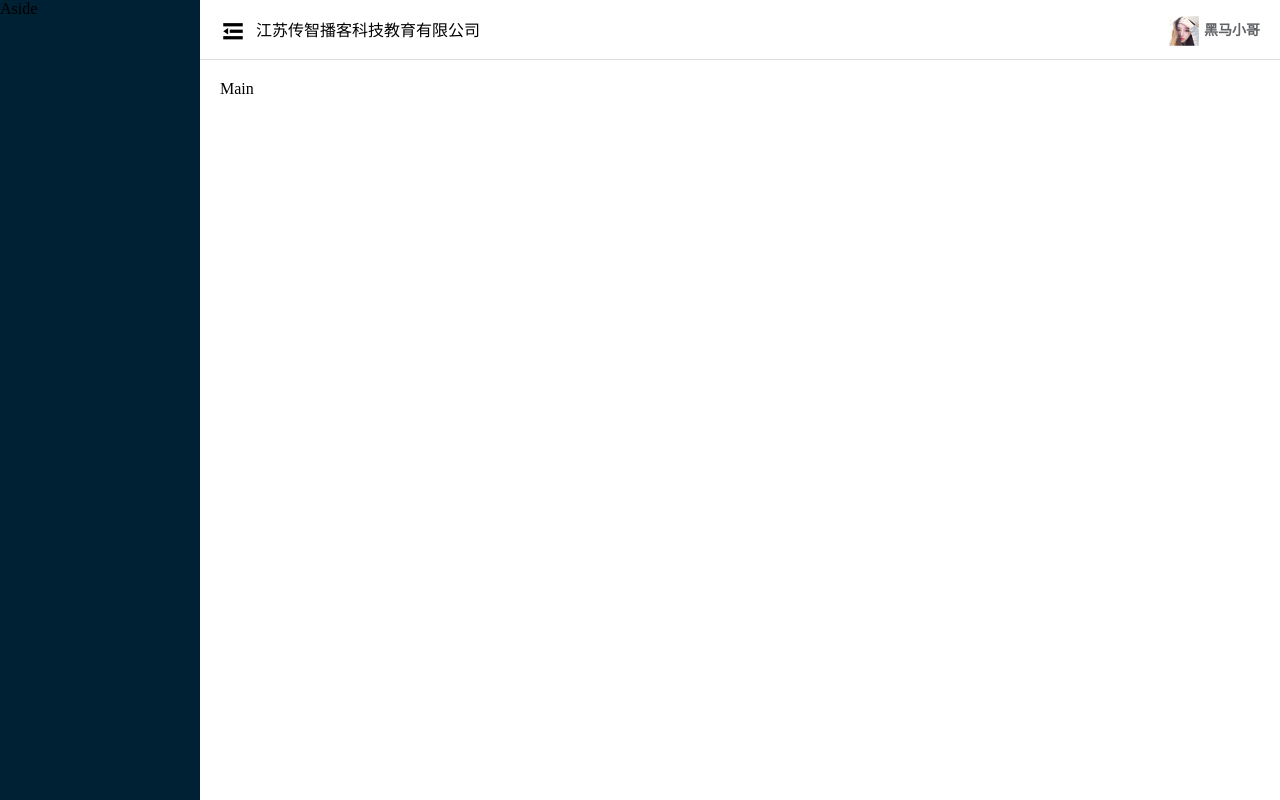
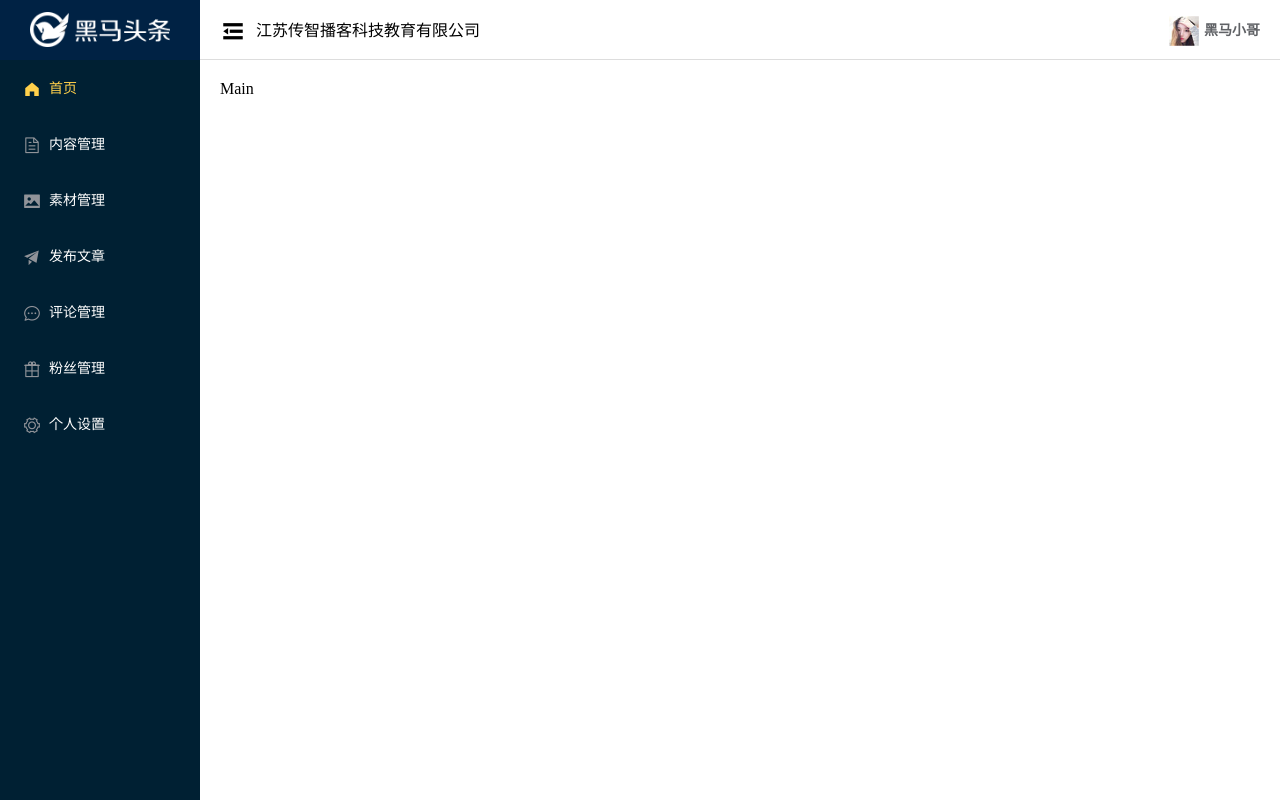
Before and after one commit to whatxin/hm74-toutiao, a Vue app: page /#/ in a window 1280 px wide. Built offline with nearby package versions, Linux system fonts and the light colour scheme.

Commit message:
完成侧边栏布局和缩放

```diff
--- a/src/views/home/index.vue
+++ b/src/views/home/index.vue
@@ -1,9 +1,51 @@
 <template>
     <el-container class="home-container">
-        <el-aside class="aside" width="200px">Aside</el-aside>
+        <el-aside class="aside" :width="togg?'64px':'200px'">
+            <div class="logo" :class="{xlogo:togg}"></div>
+
+        <el-menu
+        style="border-right:none"
+            default-active="1"
+            background-color="#002033"
+            text-color="#fff"
+            active-text-color="#ffd04b"
+            :collapse='togg'
+            :collapse-transition='false'
+            >
+            <el-menu-item index="1">
+                <i class="el-icon-s-home"></i>
+                <span slot="title">首页</span>
+            </el-menu-item>
+            <el-menu-item index="2">
+                <i class="el-icon-document"></i>
+                <span slot="title">内容管理</span>
+            </el-menu-item>
+            <el-menu-item index="3">
+                <i class="el-icon-picture"></i>
+                <span slot="title">素材管理</span>
+            </el-menu-item>
+            <el-menu-item index="4">
+                <i class="el-icon-s-promotion"></i>
+                <span slot="title">发布文章</span>
+            </el-menu-item>
+            <el-menu-item index="5">
+                <i class="el-icon-chat-dot-round"></i>
+                <span slot="title">评论管理</span>
+            </el-menu-item>
+            <el-menu-item index="6">
+                <i class="el-icon-present"></i>
+                <span slot="title">粉丝管理</span>
+            </el-menu-item>
+            <el-menu-item index="7">
+                <i class="el-icon-setting"></i>
+                <span slot="title">个人设置</span>
+            </el-menu-item>
+        </el-menu>
+
+        </el-aside>
         <el-container>
             <el-header class="header">
-                <span class="el-icon-s-fold"></span>
+                <span class="el-icon-s-fold" @click="toggleMenu()"></span>
                 <span class="text">江苏传智播客科技教育有限公司</span>
                 <el-dropdown style="float:right">
                     <span class="el-dropdown-link">
@@ -23,7 +65,16 @@
 
 <script>
 export default {
-
+  data () {
+    return {
+      togg: false
+    }
+  },
+  methods: {
+    toggleMenu () {
+      this.togg = !this.togg
+    }
+  }
 }
 </script>
 
@@ -36,6 +87,15 @@
   height: 100%;
   .aside{
       background: #002033;
+      .logo{
+          width: 100%;
+          height: 60px;
+          background: #024 url(../../assets/images/logo_admin.png) no-repeat center / 140px auto;
+      }
+      .xlogo{
+        background-image: url(../../assets/images/logo_admin_01.png);
+        background-size: 36px auto;
+      }
   }
   .header{
     border-bottom: 1px solid #ddd;
```
